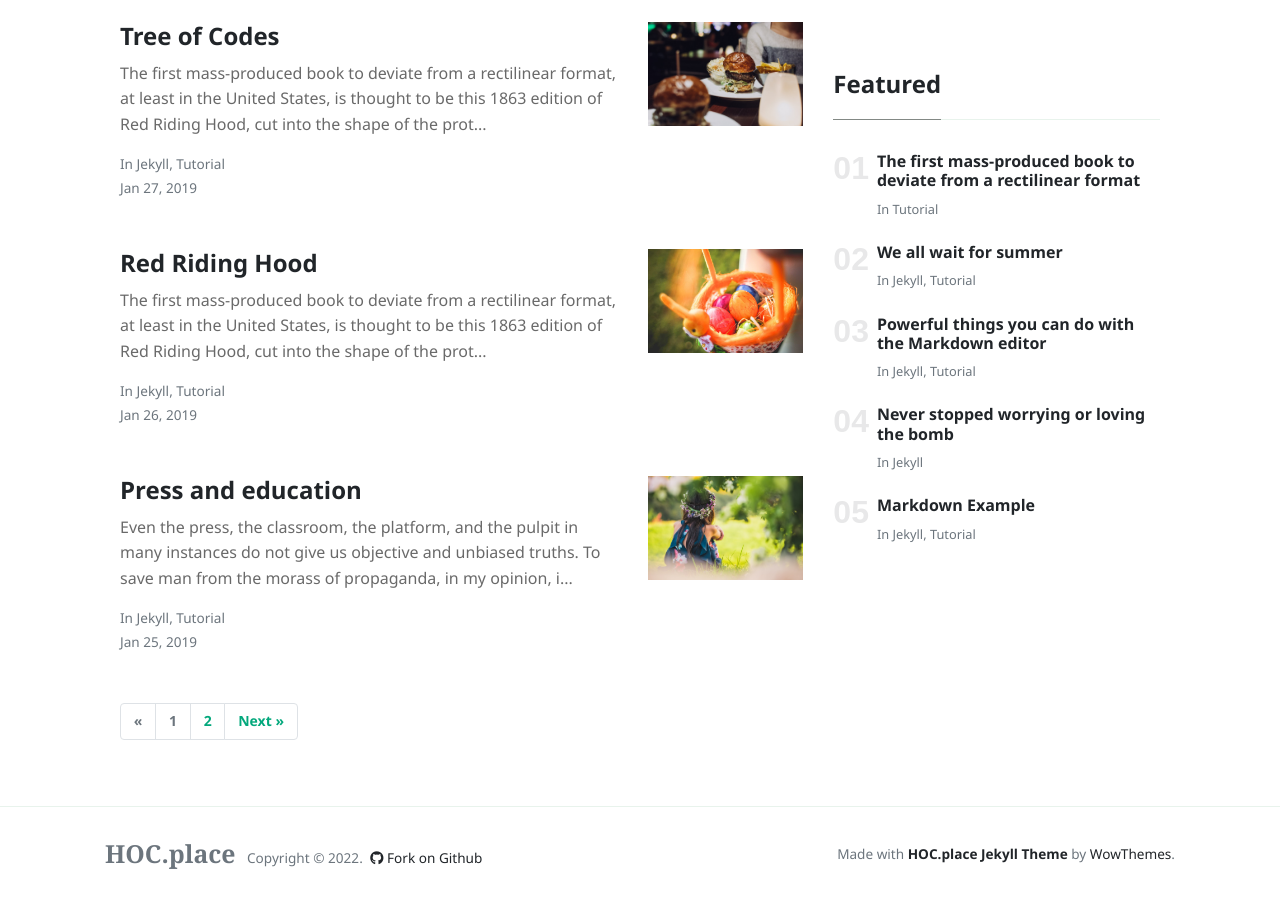
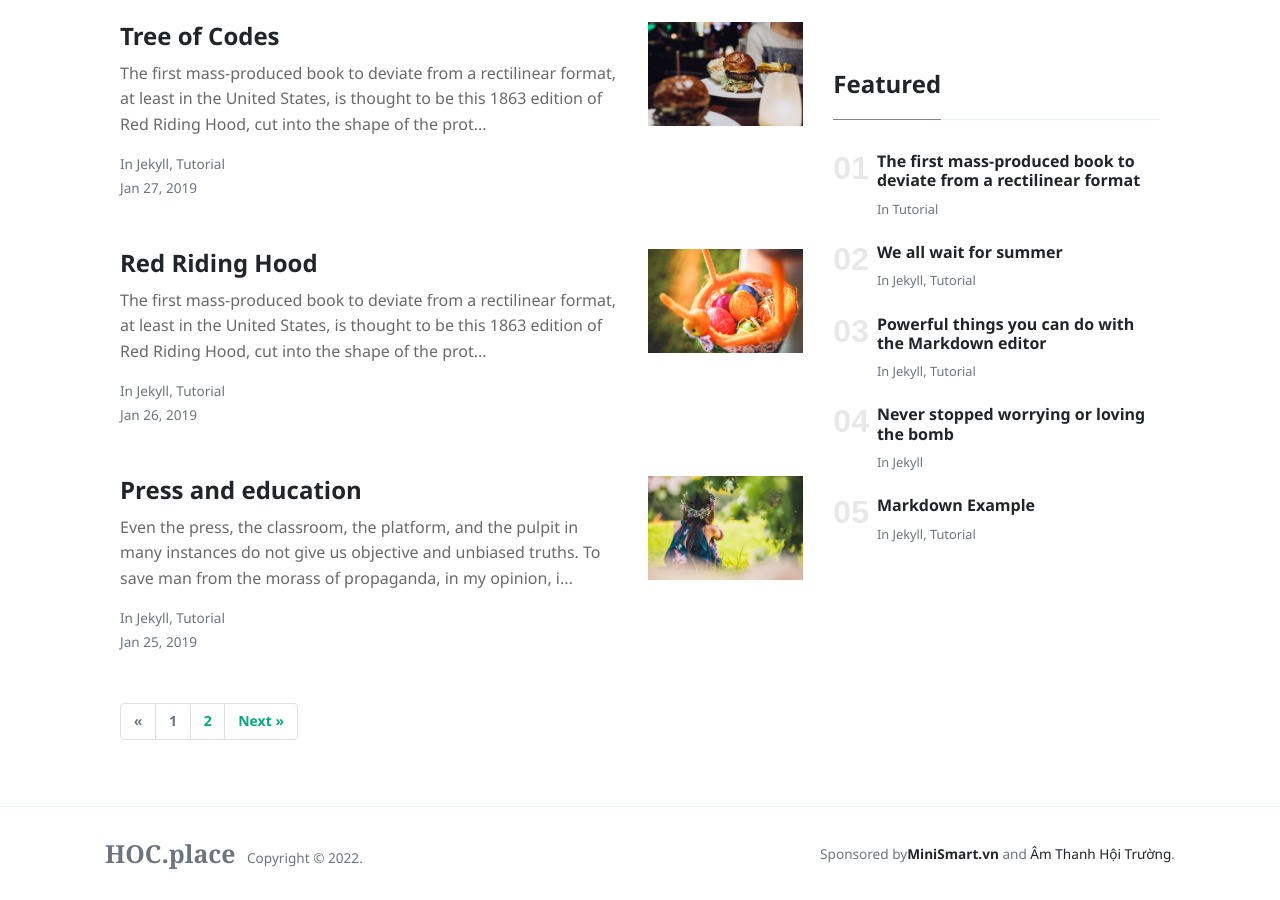
Before and after one commit to hocbaicungcon/hoc, a Jekyll site: the page built from index.html, in a window 1280 px wide and 900 px high, scrolled down 1707 px. Built offline with Jekyll 4.4.1, drawn with Linux system fonts in a browser that asks for light colours; nearby versions of some CDN libraries; the list of posts is cut into pages by our own code.

Commit message:
update footer

```diff
--- a/_includes/menu-header.html
+++ b/_includes/menu-header.html
@@ -16,5 +16,5 @@
 <!-- <a target="_blank" class="nav-link" href="https://www.wowthemes.net/themes/HOC.place-ghost/">Ghost</a> -->
 </li>
 <li class="nav-item">
-<a target="_blank" class="nav-link" href="https://youtube.com/dummyfresher"><i class="fa fa-youtube" aria-hidden="true"></i></a>
+<a target="_blank" class="nav-link" href="https://youtube.com/dummyfresher"><i class="fa fa-youtube"></i></a>
 </li>
--- a/_layouts/default.html
+++ b/_layouts/default.html
@@ -80,12 +80,12 @@
                 <span class="navbar-brand mr-2 mb-0"><strong>HOC.place</strong></span>
                 <span>Copyright © <script>document.write(new Date().getFullYear())</script>.</span>
 
-                <!--  Github Repo Star Btn-->
-                <a class="text-dark ml-1" target="_blank" href="https://github.com/wowthemesnet/HOC.place-theme-jekyll"><i class="fab fa-github"></i> Fork on Github</a>
+                 <!-- Github Repo Star Btn -->
+                <!-- <a class="text-dark ml-1" target="_blank" href="https://github.com/wowthemesnet/HOC.place-theme-jekyll"><i class="fab fa-github"></i> Fork on Github</a> -->
 
             </div>
             <div>
-                Made with <a target="_blank" class="text-dark font-weight-bold" href="https://www.wowthemes.net/HOC.place-jekyll-theme/"> HOC.place Jekyll Theme </a> by <a class="text-dark" target="_blank" href="https://www.wowthemes.net">WowThemes</a>.
+                Sponsored by<a target="_blank" class="text-dark font-weight-bold" href="https://minismart.vn/">MiniSmart.vn</a> and <a class="text-dark" target="_blank" href="https://amthanhnhapkhau.com.vn/danh-muc/dan-am-thanh/dan-am-thanh-hoi-truong">Âm Thanh Hội Trường</a>.
             </div>
         </div>
         </div>
```
